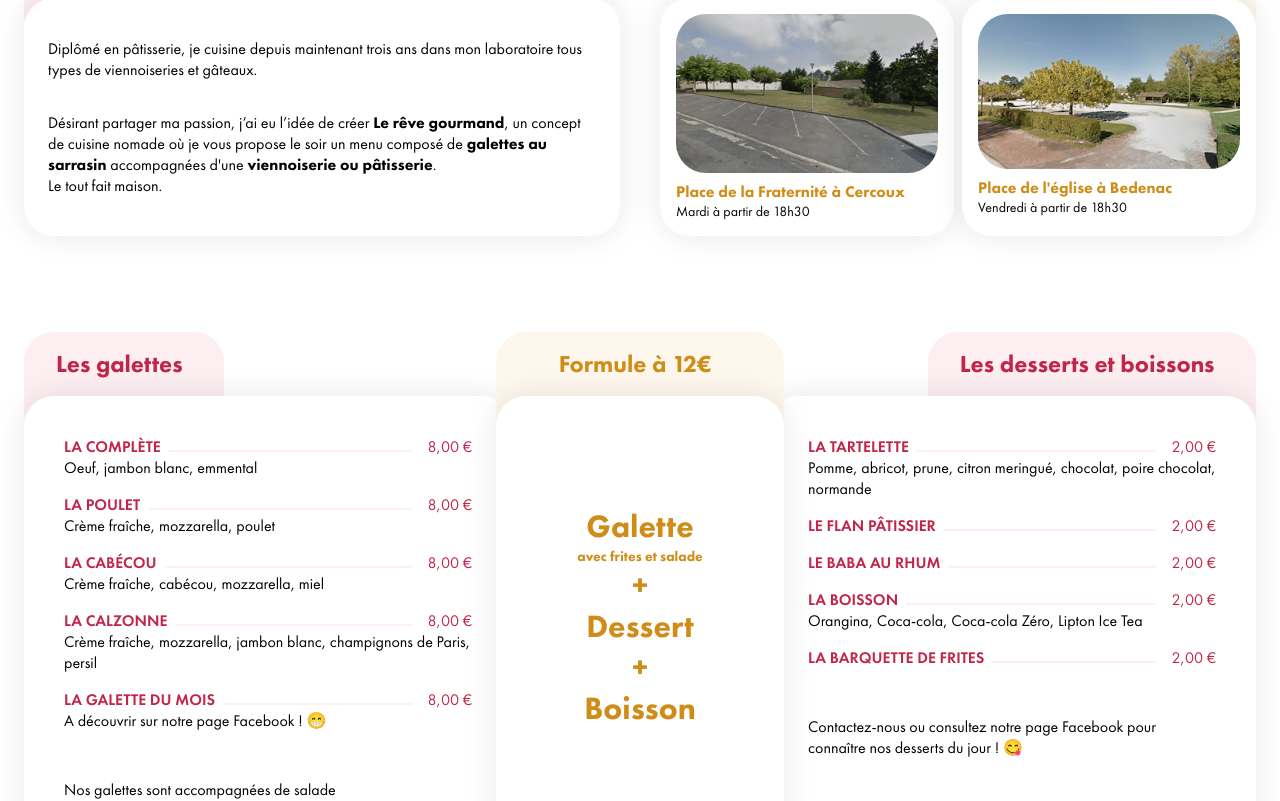
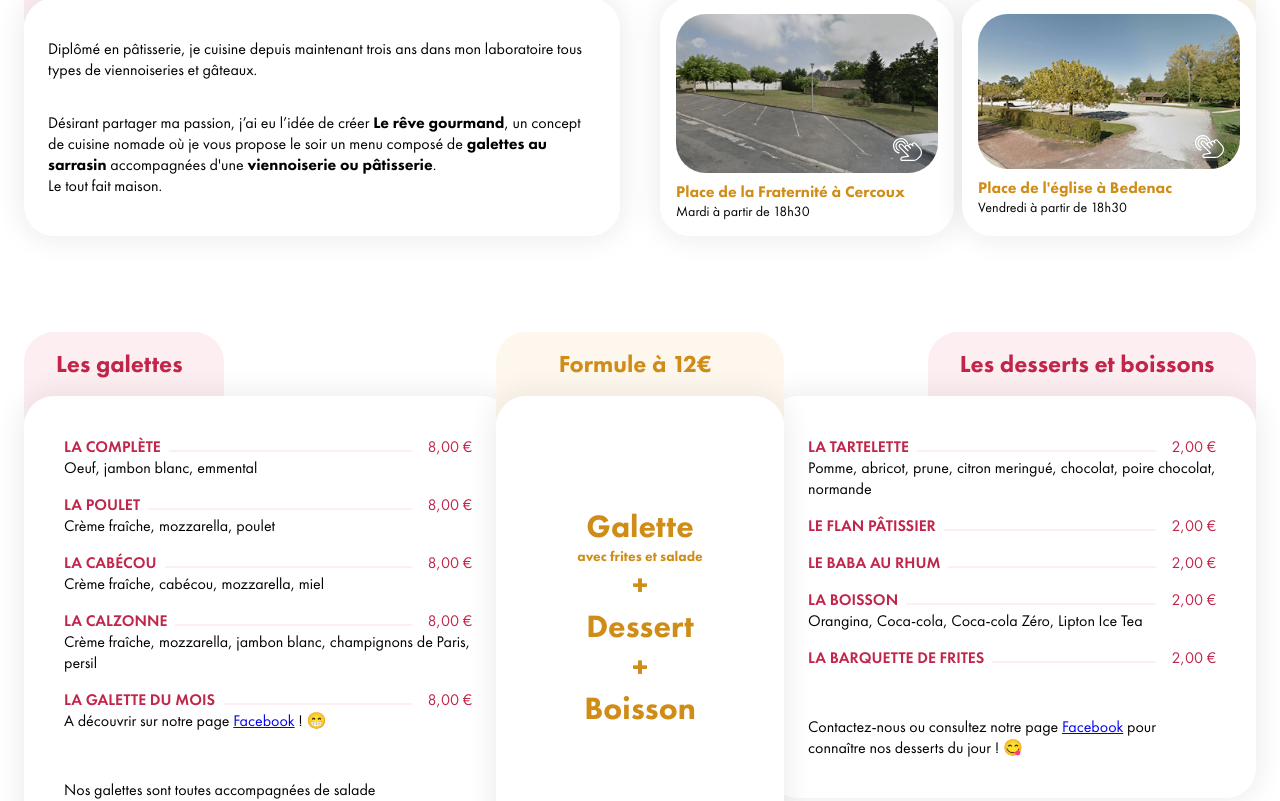
Before and after one commit to FlorianPx/lerevegourmand, a React (Create React App) app: page / in a window 1280 px wide. Shown: the part 742-1543 px from the top of the page. Built offline with nearby package versions, Linux system fonts and the light colour scheme.

Commit message:
code review of menu component and create reusable component card

```diff
--- a/src/components/Footer/SocialNetwork/SocialNetwork.js
+++ b/src/components/Footer/SocialNetwork/SocialNetwork.js
@@ -68,9 +68,9 @@ function SocialNetwork() {
           target="_blank"
           rel="noreferrer"
           href="tel:0785142887"
-          title="Appeler le Rêve Gourmand"
+          title="Contacter le Rêve Gourmand"
         >
-          <PhoneLogo src={phoneLogo} alt="Logo pour appeler le Rêve Gourmand" />
+          <PhoneLogo src={phoneLogo} alt="Contacter le Rêve Gourmand" />
           <FooterText>07 85 14 28 87</FooterText>
         </ContactBlock>
       </Block>
--- a/src/components/FoundMe/FoundMe.js
+++ b/src/components/FoundMe/FoundMe.js
@@ -5,16 +5,18 @@ import {
   Card,
   Anchor,
   Image,
+  TapLogo,
   Text,
   Title,
 } from "./styledComponents";
 import TitleBlock from "../TitleBlock/TitleBlock";
-import MapLogo from "../../assets/svg/map.svg";
+import MapSvg from "../../assets/svg/map.svg";
+import TapSvg from "../../assets/svg/tap.svg";
 import { foundMeArray } from "./constants";
 
 const defaultTheme = {
   titleBlock: "Où me trouver ?",
-  logoBlock: MapLogo,
+  logoBlock: MapSvg,
   themeColor: "yellow",
   horizontalLocation: "right",
 };
@@ -24,6 +26,7 @@ function CardEmplacement() {
     <Card key={card.title}>
       <Anchor target="_blank" rel="noreferrer" href={card.url}>
         <Image src={card.image} alt={card.title} />
+        <TapLogo src={TapSvg} alt="Accéder à l'itinéraire" />
       </Anchor>
       <Title>{card.title}</Title>
       <Text>{card.text}</Text>
--- a/src/components/FoundMe/styledComponents.js
+++ b/src/components/FoundMe/styledComponents.js
@@ -25,6 +25,7 @@ export const Card = styled.article`
 `;
 
 export const Anchor = styled.a`
+  position: relative;
   display: flex;
   justify-content: center;
 `;
@@ -34,6 +35,14 @@ export const Image = styled.img`
   border-radius: 30px;
   margin-bottom: 0.5rem;
 `;
+export const TapLogo = styled.img`
+  position: absolute;
+  bottom: 10%;
+  right: 6%;
+  width: 1.8rem;
+  backdrop-filter: blur(5px);
+  border-radius: 0.5rem;
+`;
 export const Title = styled.h4`
   color: ${themes.darkYellow};
   margin: 0;
--- /dev/null
+++ b/src/components/Menu/Card/Card.js
@@ -0,0 +1,46 @@
+import React from "react";
+
+import TitleBlock from "../../TitleBlock/TitleBlock";
+import {
+  Section,
+  List,
+  ListContainer,
+  Price,
+  Text,
+  Title,
+  Block,
+} from "./styledComponents";
+
+function Items({ propsArray }) {
+  const elements = propsArray.map((element, index) => (
+    <List key={`${element.title} - ${index}`}>
+      <Section>
+        <Title>{element.title.toUpperCase()}</Title>
+        {element.title && element.price && <Block />}
+        <Price>
+          {element.price &&
+            Intl.NumberFormat("fr-FR", {
+              style: "currency",
+              currency: "EUR",
+            }).format(element.price)}
+        </Price>
+      </Section>
+      <Text dangerouslySetInnerHTML={{ __html: element.subtitle }} />
+    </List>
+  ));
+
+  return elements;
+}
+
+function Card({ defaultTheme, propsArray }) {
+  return (
+    <>
+      <TitleBlock defaultTheme={defaultTheme} />
+      <ListContainer>
+        <Items propsArray={propsArray} />
+      </ListContainer>
+    </>
+  );
+}
+
+export default Card;
--- /dev/null
+++ b/src/components/Menu/Card/styledComponents.js
@@ -0,0 +1,45 @@
+import styled from "styled-components";
+
+import themes from "../../../themes";
+
+export const ListContainer = styled.ul`
+  border-radius: 30px;
+  box-shadow: 0px 0px 30px rgba(26, 26, 26, 0.1);
+  background-color: white;
+  padding: 2.5rem;
+  margin: 0;
+`;
+export const List = styled.li`
+  list-style: none;
+  margin-bottom: 1rem;
+  max-width: 100%;
+
+  &:last-child {
+    margin-top: 3rem;
+    margin-bottom: 0;
+  }
+`;
+export const Section = styled.div`
+  display: flex;
+  justify-content: space-between;
+  align-items: baseline;
+`;
+export const Title = styled.h4`
+  color: ${themes.darkPink};
+  font-weight: 600;
+  margin: 0;
+`;
+export const Price = styled.span`
+  color: ${themes.darkPink};
+  margin: 0;
+`;
+export const Text = styled.p`
+  margin: 0;
+`;
+export const Block = styled.div`
+  height: 2px;
+  width: 100%;
+  margin: 0 1rem 0 0.5rem;
+  flex: 1;
+  background-color: ${themes.lighterPink};
+`;
--- a/src/components/Menu/Dessert/Dessert.js
+++ b/src/components/Menu/Dessert/Dessert.js
@@ -1,15 +1,8 @@
 import React from "react";
 
-import TitleBlock from "../../TitleBlock/TitleBlock";
-import {
-  DessertContainer,
-  List,
-  ListContainer,
-  Text,
-  Title,
-} from "./styledComponents";
-import { FoodPriceSection, Block, Price } from "../Food/styledComponents";
-import { DessertArray } from "./constants";
+import { Container } from "./styledComponents";
+import { dessertArray } from "./constants";
+import Card from "../Card/Card";
 
 const defaultTheme = {
   titleBlock: "Les desserts et boissons",
@@ -18,34 +11,11 @@ const defaultTheme = {
   horizontalLocation: "right",
 };
 
-function Items() {
-  const elements = DessertArray.map((element, index) => (
-    <List key={`${element.name} - ${index}`}>
-      <FoodPriceSection>
-        <Title>{element.name.toUpperCase()}</Title>
-        {element.name && element.price && <Block />}
-        <Price>
-          {element.price &&
-            Intl.NumberFormat("fr-FR", {
-              style: "currency",
-              currency: "EUR",
-            }).format(element.price)}
-        </Price>
-      </FoodPriceSection>
-      <Text>{element.flavor}</Text>
-    </List>
-  ));
-  return elements;
-}
-
 function Dessert() {
   return (
-    <DessertContainer>
-      <TitleBlock defaultTheme={defaultTheme} />
-      <ListContainer>
-        <Items />
-      </ListContainer>
-    </DessertContainer>
+    <Container>
+      <Card defaultTheme={defaultTheme} propsArray={dessertArray} />
+    </Container>
   );
 }
 
--- a/src/components/Menu/Dessert/constants.js
+++ b/src/components/Menu/Dessert/constants.js
@@ -1,26 +1,26 @@
-export const DessertArray = [
+export const dessertArray = [
   {
-    name: "La tartelette",
-    flavor:
+    title: "La tartelette",
+    subtitle:
       "Pomme, abricot, prune, citron meringué, chocolat, poire chocolat, normande",
     price: 2,
   },
-  { name: "Le flan pâtissier", flavor: "", price: 2 },
-  { name: "Le baba au rhum", flavor: "", price: 2 },
+  { title: "Le flan pâtissier", subtitle: "", price: 2 },
+  { title: "Le baba au rhum", subtitle: "", price: 2 },
   {
-    name: "La boisson",
-    flavor: "Orangina, Coca-cola, Coca-cola Zéro, Lipton Ice Tea",
+    title: "La boisson",
+    subtitle: "Orangina, Coca-cola, Coca-cola Zéro, Lipton Ice Tea",
     price: 2,
   },
   {
-    name: "La barquette de frites",
-    flavor: "",
+    title: "La barquette de frites",
+    subtitle: "",
     price: 2,
   },
   {
-    name: "",
-    flavor:
-      "Contactez-nous ou consultez notre page Facebook pour connaître nos desserts du jour ! 😋 ",
+    title: "",
+    subtitle: `Contactez-nous ou consultez notre page <a href="https://www.facebook.com/thierrylapatisseire.tampie.5" target="_blank" rel="noreferrer"
+      style={{pointer: "cursor"}}>Facebook</a> pour connaître nos desserts du jour ! 😋`,
     price: null,
   },
 ];
--- a/src/components/Menu/Dessert/styledComponents.js
+++ b/src/components/Menu/Dessert/styledComponents.js
@@ -1,42 +1,17 @@
 import styled from "styled-components";
 
-import themes from "../../../themes";
 import { devices } from "../../constants";
 
-export const DessertContainer = styled.div`
+export const Container = styled.div`
   position: relative;
+  max-width: 100%;
   margin-top: 2.5rem;
   z-index: 1;
 
   @media screen and (min-width: ${devices.desktop}px) {
+    z-index: -1;
     margin-top: 0;
-    z-index: -1;
     margin-left: 8rem;
     width: 80%;
   }
 `;
-export const ListContainer = styled.ul`
-  height: 100%;
-  border-radius: 30px;
-  box-shadow: 0px 0px 30px rgba(26, 26, 26, 0.1);
-  background-color: white;
-  padding: 2.5rem;
-  margin: 0;
-`;
-export const List = styled.li`
-  list-style: none;
-  margin-bottom: 1rem;
-
-  &:last-child {
-    margin-top: 3rem;
-    margin-bottom: 0;
-  }
-`;
-export const Title = styled.h4`
-  color: ${themes.darkPink};
-  font-weight: 600;
-  margin: 0;
-`;
-export const Text = styled.p`
-  margin: 0;
-`;
--- a/src/components/Menu/Food/Food.js
+++ b/src/components/Menu/Food/Food.js
@@ -1,17 +1,8 @@
 import React from "react";
 
-import TitleBlock from "../../TitleBlock/TitleBlock";
-import {
-  FoodContainer,
-  FoodPriceSection,
-  List,
-  ListContainer,
-  Price,
-  Text,
-  Title,
-  Block,
-} from "./styledComponents";
+import { Container } from "./styledComponents";
 import { foodArray } from "./constants";
+import Card from "../Card/Card";
 
 const defaultTheme = {
   titleBlock: "Les galettes",
@@ -20,35 +11,11 @@ const defaultTheme = {
   horizontalLocation: "left",
 };
 
-function Items() {
-  const elements = foodArray.map((element, index) => (
-    <List key={`${element.name} - ${index}`}>
-      <FoodPriceSection>
-        <Title>{element.name.toUpperCase()}</Title>
-        {element.name && element.price && <Block />}
-        <Price>
-          {element.price &&
-            Intl.NumberFormat("fr-FR", {
-              style: "currency",
-              currency: "EUR",
-            }).format(element.price)}
-        </Price>
-      </FoodPriceSection>
-      <Text>{element.foodstuffs}</Text>
-    </List>
-  ));
-
-  return elements;
-}
-
 function Food() {
   return (
-    <FoodContainer>
-      <TitleBlock defaultTheme={defaultTheme} />
-      <ListContainer>
-        <Items />
-      </ListContainer>
-    </FoodContainer>
+    <Container>
+      <Card defaultTheme={defaultTheme} propsArray={foodArray} />
+    </Container>
   );
 }
 
--- a/src/components/Menu/Food/constants.js
+++ b/src/components/Menu/Food/constants.js
@@ -1,33 +1,34 @@
 export const foodArray = [
   {
-    name: "La complète",
-    foodstuffs: "Oeuf, jambon blanc, emmental",
+    title: "La complète",
+    subtitle: "Oeuf, jambon blanc, emmental",
     price: "8",
   },
   {
-    name: "La poulet",
-    foodstuffs: "Crème fraîche, mozzarella, poulet",
+    title: "La poulet",
+    subtitle: "Crème fraîche, mozzarella, poulet",
     price: "8",
   },
   {
-    name: "La cabécou",
-    foodstuffs: "Crème fraîche, cabécou, mozzarella, miel",
+    title: "La cabécou",
+    subtitle: "Crème fraîche, cabécou, mozzarella, miel",
     price: "8",
   },
   {
-    name: "La calzonne",
-    foodstuffs:
+    title: "La calzonne",
+    subtitle:
       "Crème fraîche, mozzarella, jambon blanc, champignons de Paris, persil",
     price: "8",
   },
   {
-    name: "La galette du mois",
-    foodstuffs: "A découvrir sur notre page Facebook ! 😁",
+    title: "La galette du mois",
+    subtitle: `A découvrir sur notre page <a href="https://www.facebook.com/thierrylapatisseire.tampie.5" target="_blank" rel="noreferrer"
+    >Facebook</a> ! 😁`,
     price: "8",
   },
   {
-    name: "",
-    foodstuffs: "Nos galettes sont accompagnées de salade",
+    title: "",
+    subtitle: "Nos galettes sont toutes accompagnées de salade",
     price: null,
   },
 ];
--- a/src/components/Menu/Food/styledComponents.js
+++ b/src/components/Menu/Food/styledComponents.js
@@ -1,9 +1,8 @@
 import styled from "styled-components";
 
-import themes from "../../../themes";
 import { devices } from "../../constants";
 
-export const FoodContainer = styled.div`
+export const Container = styled.div`
   position: relative;
   max-width: 100%;
   margin-top: 2.5rem;
@@ -16,44 +15,3 @@ export const FoodContainer = styled.div`
     width: 80%;
   }
 `;
-export const ListContainer = styled.ul`
-  border-radius: 30px;
-  box-shadow: 0px 0px 30px rgba(26, 26, 26, 0.1);
-  background-color: white;
-  padding: 2.5rem;
-  margin: 0;
-`;
-export const List = styled.li`
-  list-style: none;
-  margin-bottom: 1rem;
-  max-width: 100%;
-
-  &:last-child {
-    margin-top: 3rem;
-    margin-bottom: 0;
-  }
-`;
-export const FoodPriceSection = styled.div`
-  display: flex;
-  justify-content: space-between;
-  align-items: baseline;
-`;
-export const Title = styled.h4`
-  color: ${themes.darkPink};
-  font-weight: 600;
-  margin: 0;
-`;
-export const Price = styled.span`
-  color: ${themes.darkPink};
-  margin: 0;
-`;
-export const Text = styled.p`
-  margin: 0;
-`;
-export const Block = styled.div`
-  height: 2px;
-  width: 100%;
-  margin: 0 1rem 0 0.5rem;
-  flex: 1;
-  background-color: ${themes.lighterPink};
-`;
```
